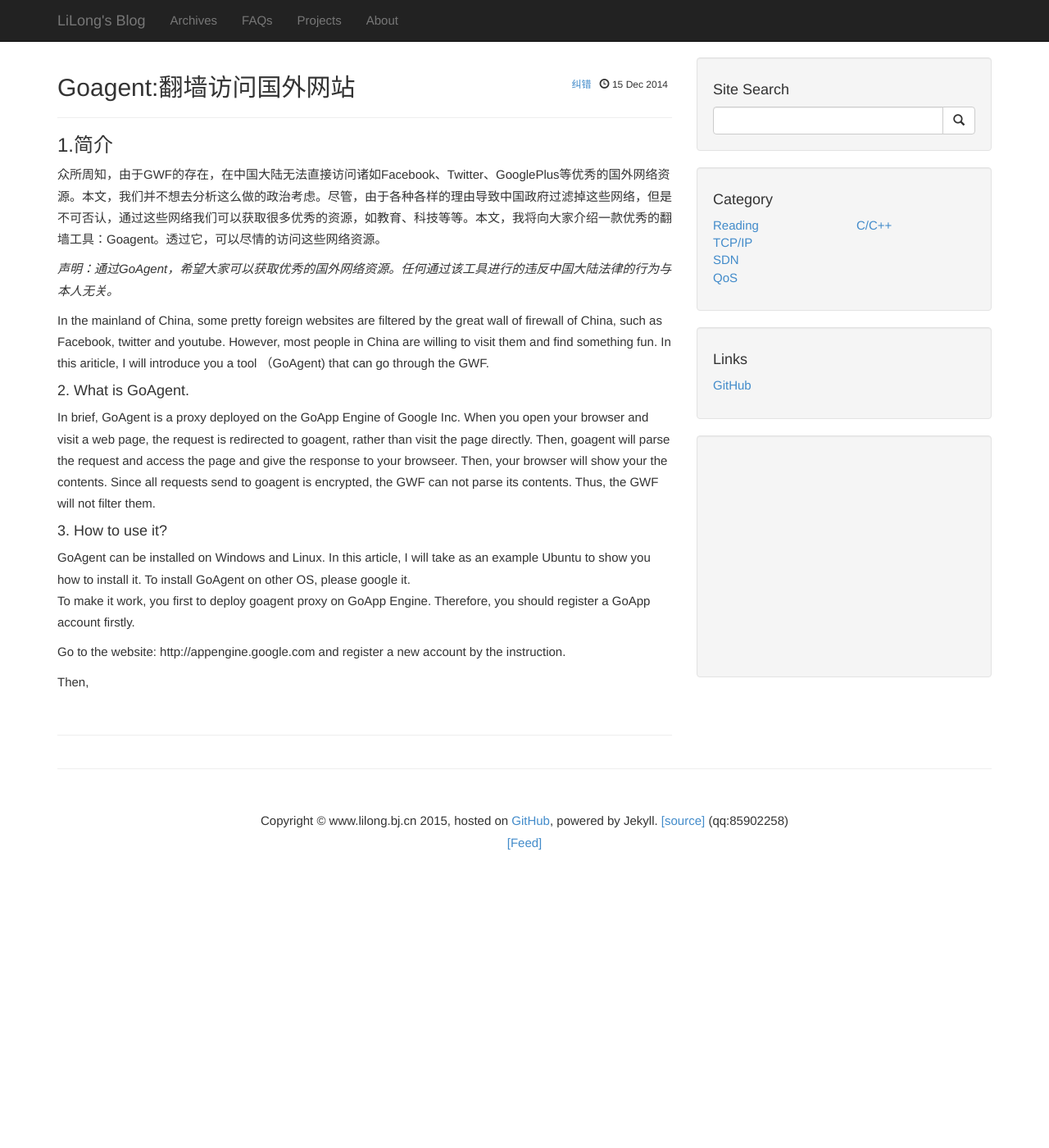
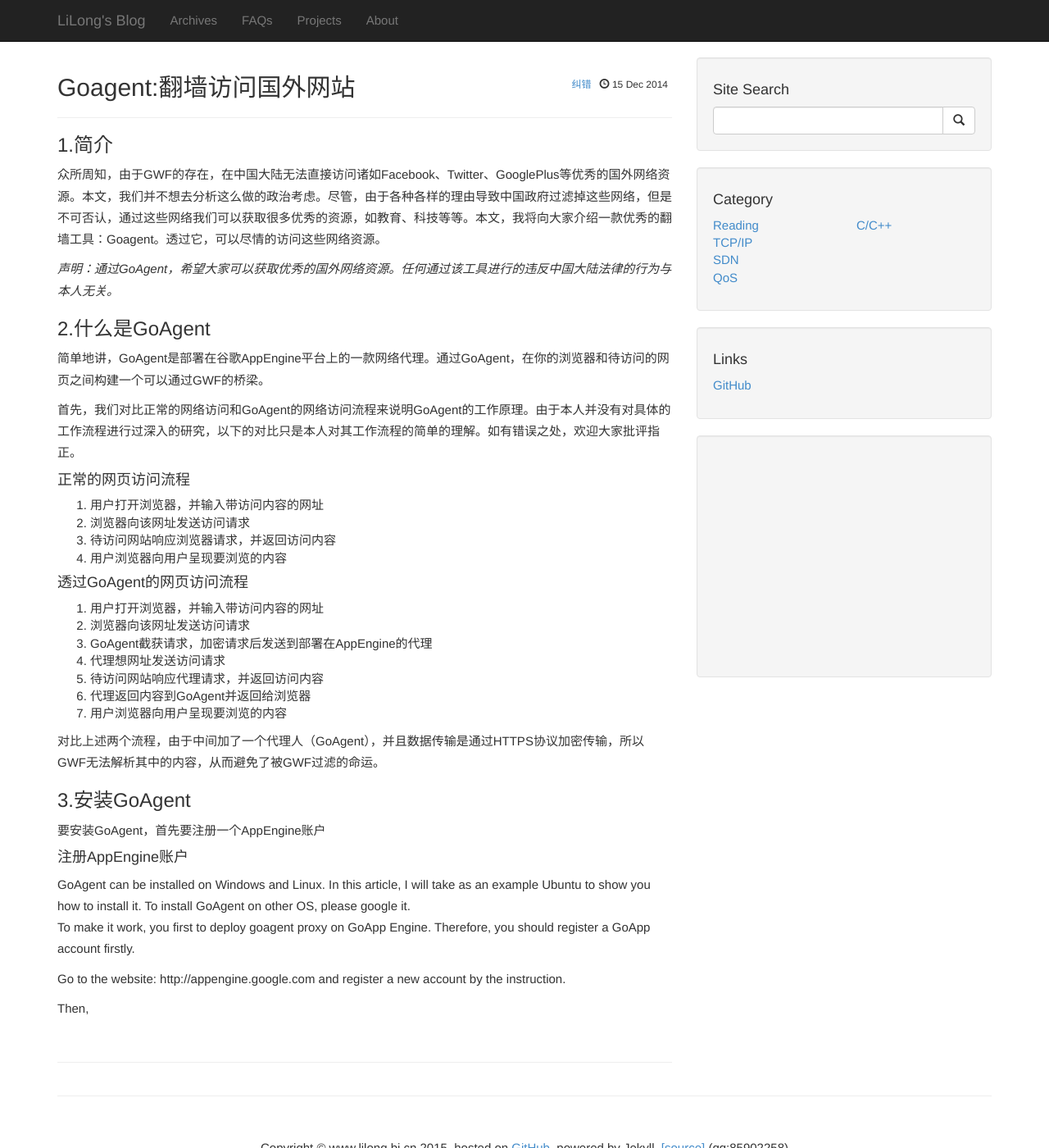
Before and after one commit to li-long/li-long.github.io, a Jekyll site: the page built from _posts/2014-12-15-goagent.md, in a window 1280 px wide and 1400 px high. Shown: the whole window at 82% size. Built offline with Jekyll 4.4.1, drawn with Linux system fonts in a browser that asks for light colours; Markdown is read by kramdown in place of the engine named in the settings; comment, search, counter and statistics services are not loaded.

Commit message:
modify post

```diff
--- a/_posts/2014-12-15-goagent.md
+++ b/_posts/2014-12-15-goagent.md
@@ -13,12 +13,39 @@
 声明：通过GoAgent，希望大家可以获取优秀的国外网络资源。任何通过该工具进行的违反中国大陆法律的行为与本人无关。
 </em>
 </p>
-In the mainland of China, some pretty foreign websites are filtered by the great wall of firewall of China, such as Facebook, twitter and youtube. However, most people in China are willing to visit them and find something fun. In this ariticle, I will introduce you a tool （GoAgent) that can go through the GWF.
+<H3>2.什么是GoAgent</h3>
+<p>
+简单地讲，GoAgent是部署在谷歌AppEngine平台上的一款网络代理。通过GoAgent，在你的浏览器和待访问的网页之间构建一个可以通过GWF的桥梁。
+</p>
+<p>
+首先，我们对比正常的网络访问和GoAgent的网络访问流程来说明GoAgent的工作原理。由于本人并没有对具体的工作流程进行过深入的研究，以下的对比只是本人对其工作流程的简单的理解。如有错误之处，欢迎大家批评指正。
+</p>
+<h4>正常的网页访问流程</h4>
+<ol>
+<li>用户打开浏览器，并输入带访问内容的网址</li>
+<li>浏览器向该网址发送访问请求</li>
+<li>待访问网站响应浏览器请求，并返回访问内容</li>
+<li>用户浏览器向用户呈现要浏览的内容</li>
+</ol>
 
-####2. What is GoAgent.
-In brief, GoAgent is a proxy deployed on the GoApp Engine of Google Inc. When you open your browser and visit a web page, the request is redirected to goagent, rather than visit the page directly. Then, goagent will parse the request and access the page and give the response to your browseer. Then, your browser will show your the contents. Since all requests send to goagent is encrypted, the GWF can not parse its contents. Thus, the GWF will not filter them.
+<h4>透过GoAgent的网页访问流程</h4>
+<ol>
+<li>用户打开浏览器，并输入带访问内容的网址</li>
+<li>浏览器向该网址发送访问请求</li>
+<li>GoAgent截获请求，加密请求后发送到部署在AppEngine的代理</li>
+<li>代理想网址发送访问请求</li>
+<li>待访问网站响应代理请求，并返回访问内容</li>
+<li>代理返回内容到GoAgent并返回给浏览器</li>
+<li>用户浏览器向用户呈现要浏览的内容</li>
+</ol>
 
-####3. How to use it?
+<p>
+对比上述两个流程，由于中间加了一个代理人（GoAgent），并且数据传输是通过HTTPS协议加密传输，所以GWF无法解析其中的内容，从而避免了被GWF过滤的命运。
+</p>
+
+<h3>3.安装GoAgent</h3>
+要安装GoAgent，首先要注册一个AppEngine账户
+<h4>注册AppEngine账户</h4>
 GoAgent can be installed on Windows and Linux. In this article, I will take as an example Ubuntu to show you how to install it. To install GoAgent on other OS, please google it. <br>
 To make it work, you first to deploy goagent proxy on GoApp Engine. Therefore, you should register a GoApp account firstly.
 <p>
```
